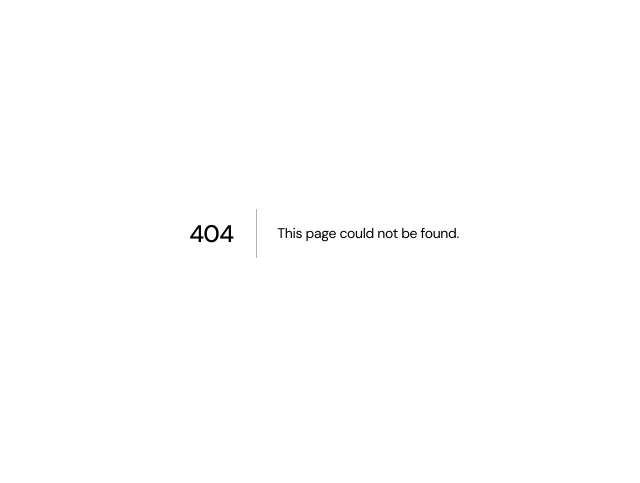
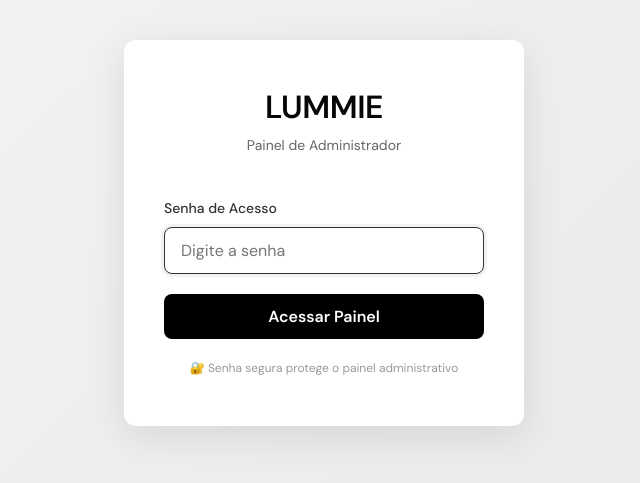
Before and after one commit to SusieColaco/lummie-approval-platform, a Next.js app: page /admin/login in a window 1280 px wide. Before the commit this address had no page. Shown: the part 167-650 px from the top of the page, without its empty margins (316-956 px from the left). Built offline with nearby package versions, Linux system fonts and the light colour scheme.

Commit message:
feat: add admin authentication with password protection
- Create login page with password form
- Implement auth utilities with localStorage
- Protect /admin routes with middleware
- Add logout functionality to nav
- Password: lummie2024 (dev password)

```diff
--- a/app/admin/layout.tsx
+++ b/app/admin/layout.tsx
@@ -1,4 +1,9 @@
+'use client'
+
+import { useEffect, useState } from 'react'
+import { useRouter, usePathname } from 'next/navigation'
 import AdminNav from '@/components/AdminNav'
+import { isAdminAuthenticated, logoutAdmin } from '@/lib/auth'
 import '@/app/admin/admin.css'
 
 export default function AdminLayout({
@@ -6,9 +11,39 @@ export default function AdminLayout({
 }: {
   children: React.ReactNode
 }) {
+  const router = useRouter()
+  const pathname = usePathname()
+  const [isAuth, setIsAuth] = useState(false)
+  const [loading, setLoading] = useState(true)
+
+  useEffect(() => {
+    const auth = isAdminAuthenticated()
+    setIsAuth(auth)
+    setLoading(false)
+
+    if (!auth && !pathname.includes('/admin/login')) {
+      router.push('/admin/login')
+    }
+  }, [pathname, router])
+
+  if (loading) {
+    return <div style={{ padding: '20px', textAlign: 'center' }}>Carregando...</div>
+  }
+
+  if (!isAuth && !pathname.includes('/admin/login')) {
+    return null
+  }
+
+  if (pathname.includes('/admin/login')) {
+    return <>{children}</>
+  }
+
   return (
     <div className="admin-layout">
-      <AdminNav />
+      <AdminNav onLogout={() => {
+        logoutAdmin()
+        router.push('/admin/login')
+      }} />
       <main className="admin-main">
         {children}
       </main>
--- /dev/null
+++ b/app/admin/login/login.module.css
@@ -0,0 +1,121 @@
+.container {
+  min-height: 100vh;
+  display: flex;
+  align-items: center;
+  justify-content: center;
+  background: linear-gradient(135deg, #f5f5f5 0%, #e8e8e8 100%);
+  padding: 20px;
+}
+
+.loginBox {
+  background: white;
+  border-radius: 12px;
+  padding: 48px 40px;
+  width: 100%;
+  max-width: 400px;
+  box-shadow: 0 10px 40px rgba(0, 0, 0, 0.1);
+}
+
+.header {
+  text-align: center;
+  margin-bottom: 40px;
+}
+
+.header h1 {
+  font-size: 32px;
+  font-weight: 800;
+  margin: 0 0 8px 0;
+  letter-spacing: -0.5px;
+}
+
+.header p {
+  font-size: 14px;
+  color: #666;
+  margin: 0;
+}
+
+.form {
+  display: flex;
+  flex-direction: column;
+  gap: 20px;
+}
+
+.field {
+  display: flex;
+  flex-direction: column;
+  gap: 8px;
+}
+
+.field label {
+  font-size: 14px;
+  font-weight: 500;
+  color: #333;
+}
+
+.field input {
+  padding: 12px 16px;
+  border: 1px solid #ddd;
+  border-radius: 8px;
+  font-size: 16px;
+  transition: all 0.2s;
+}
+
+.field input:focus {
+  outline: none;
+  border-color: #333;
+  box-shadow: 0 0 0 3px rgba(0, 0, 0, 0.05);
+}
+
+.field input:disabled {
+  background-color: #f5f5f5;
+  cursor: not-allowed;
+}
+
+.error {
+  background-color: #fee;
+  color: #c33;
+  padding: 12px 16px;
+  border-radius: 8px;
+  font-size: 14px;
+  text-align: center;
+}
+
+.submitBtn {
+  padding: 12px 24px;
+  background: #000;
+  color: white;
+  border: none;
+  border-radius: 8px;
+  font-size: 16px;
+  font-weight: 600;
+  cursor: pointer;
+  transition: all 0.2s;
+}
+
+.submitBtn:hover:not(:disabled) {
+  background: #333;
+  transform: translateY(-1px);
+}
+
+.submitBtn:disabled {
+  opacity: 0.7;
+  cursor: not-allowed;
+}
+
+.hint {
+  text-align: center;
+  font-size: 12px;
+  color: #999;
+  margin-top: 20px;
+  margin-bottom: 0;
+}
+
+@media (max-width: 640px) {
+  .loginBox {
+    padding: 32px 24px;
+  }
+
+  .header h1 {
+    font-size: 28px;
+  }
+}
--- /dev/null
+++ b/app/admin/login/page.tsx
@@ -0,0 +1,61 @@
+'use client'
+
+import { useState } from 'react'
+import { useRouter } from 'next/navigation'
+import { loginAdmin } from '@/lib/auth'
+import styles from './login.module.css'
+
+export default function AdminLoginPage() {
+  const router = useRouter()
+  const [password, setPassword] = useState('')
+  const [error, setError] = useState('')
+  const [loading, setLoading] = useState(false)
+
+  async function handleLogin(e: React.FormEvent) {
+    e.preventDefault()
+    setError('')
+    setLoading(true)
+
+    if (loginAdmin(password)) {
+      router.push('/admin')
+    } else {
+      setError('Senha incorreta')
+    }
+
+    setLoading(false)
+  }
+
+  return (
+    <div className={styles.container}>
+      <div className={styles.loginBox}>
+        <div className={styles.header}>
+          <h1>LUMMIE</h1>
+          <p>Painel de Administrador</p>
+        </div>
+
+        <form onSubmit={handleLogin} className={styles.form}>
+          <div className={styles.field}>
+            <label htmlFor="password">Senha de Acesso</label>
+            <input
+              id="password"
+              type="password"
+              value={password}
+              onChange={(e) => setPassword(e.target.value)}
+              placeholder="Digite a senha"
+              disabled={loading}
+              autoFocus
+            />
+          </div>
+
+          {error && <div className={styles.error}>{error}</div>}
+
+          <button type="submit" disabled={loading} className={styles.submitBtn}>
+            {loading ? 'Entrando...' : 'Acessar Painel'}
+          </button>
+        </form>
+
+        <p className={styles.hint}>🔐 Senha segura protege o painel administrativo</p>
+      </div>
+    </div>
+  )
+}
--- a/components/AdminNav.module.css
+++ b/components/AdminNav.module.css
@@ -77,7 +77,24 @@
 .footer p {
   font-size: 0.75rem;
   color: rgba(255, 255, 255, 0.5);
-  margin: 0;
+  margin: 0 0 var(--space-md) 0;
+}
+
+.logoutBtn {
+  background: rgba(255, 255, 255, 0.1);
+  color: var(--lummie-cream);
+  border: 1px solid rgba(255, 255, 255, 0.2);
+  padding: var(--space-sm) var(--space-md);
+  border-radius: var(--radius-md);
+  font-size: 0.75rem;
+  cursor: pointer;
+  transition: all 350ms cubic-bezier(0.4, 0, 0.2, 1);
+  width: 100%;
+}
+
+.logoutBtn:hover {
+  background: rgba(255, 255, 255, 0.15);
+  border-color: var(--lummie-gold);
 }
 
 @media (max-width: 768px) {
--- a/components/AdminNav.tsx
+++ b/components/AdminNav.tsx
@@ -1,7 +1,11 @@
 import Link from 'next/link'
 import styles from './AdminNav.module.css'
 
-export default function AdminNav() {
+interface AdminNavProps {
+  onLogout?: () => void
+}
+
+export default function AdminNav({ onLogout }: AdminNavProps) {
   return (
     <nav className={styles.nav}>
       <Link href="/admin" className={styles.logo}>
@@ -26,6 +30,11 @@ export default function AdminNav() {
 
       <div className={styles.footer}>
         <p>v0.1.0</p>
+        {onLogout && (
+          <button onClick={onLogout} className={styles.logoutBtn}>
+            Sair
+          </button>
+        )}
       </div>
     </nav>
   )
--- /dev/null
+++ b/lib/auth.ts
@@ -0,0 +1,19 @@
+// Simple admin authentication
+const ADMIN_PASSWORD = 'lummie2024'
+
+export function isAdminAuthenticated(): boolean {
+  if (typeof window === 'undefined') return false
+  return localStorage.getItem('admin_auth') === 'true'
+}
+
+export function loginAdmin(password: string): boolean {
+  if (password === ADMIN_PASSWORD) {
+    localStorage.setItem('admin_auth', 'true')
+    return true
+  }
+  return false
+}
+
+export function logoutAdmin() {
+  localStorage.removeItem('admin_auth')
+}
```
